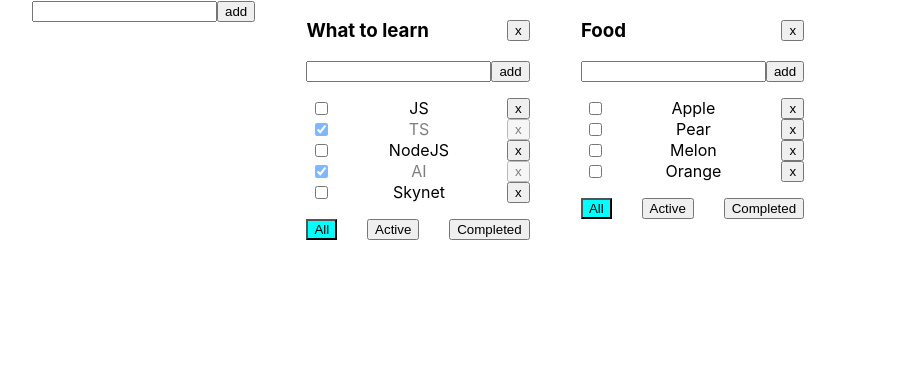
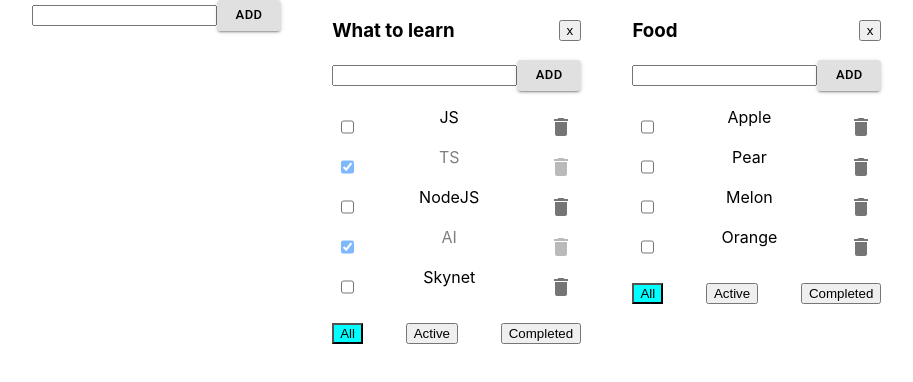
Before and after one commit to Metaloziz/it-incubator-todolist-ts-01, a React (Create React App) app: page / in a window 1280 px wide. Shown: the top 382 px of the page, without its empty margins (32-945 px from the left). Built offline with nearby package versions, Linux system fonts and the light colour scheme.

Commit message:
ToDo_add_MU

```diff
--- a/src/components/SupperInput.tsx
+++ b/src/components/SupperInput.tsx
@@ -1,5 +1,7 @@
 import s from "../App.module.css";
 import React, {ChangeEvent, KeyboardEvent, useState} from "react";
+import {Button} from "@mui/material";
+
 
 type SupperInputPT = {
     listID: string
@@ -27,7 +29,6 @@ export const SupperInput = ({addItem, listID}: SupperInputPT) => {
                 } else setError(true)
                 break;
         }
-
     }
     const changeInputCB = (event: ChangeEvent<HTMLInputElement>) => {
         setError(false)
@@ -38,7 +39,9 @@ export const SupperInput = ({addItem, listID}: SupperInputPT) => {
             <input className={error ? s.input : ''} value={newTaskTitle}
                    onChange={changeInputCB}
                    onKeyPress={addTaskEnterCB}/>
-            <button onClick={addTaskButtonCB}>add</button>
+            {/*<button onClick={addTaskButtonCB}>add</button>*/}
+            <Button onClick={addTaskButtonCB} variant={"contained"} color={"inherit" } size={"small"} >add</Button>
+
             {error ? <div className={s.errorMessage}>error</div> : ''}
         </div>
 
--- a/src/components/ToDoList.tsx
+++ b/src/components/ToDoList.tsx
@@ -3,6 +3,9 @@ import {buttonsPT, filterPT, taskPT} from "../App";
 import s from '../App.module.css'
 import {SupperInput} from "./SupperInput";
 import {SupperSpan} from "./SupperSpan";
+import {IconButton} from "@mui/material";
+import {Delete} from "@material-ui/icons";
+
 
 
 type ToDoListPT = {
@@ -37,7 +40,6 @@ export const ToDoList = ({
         changeTaskStatus(taskID.currentTarget.id, listID)
     }
     const removeListCB = () => removeList(listID)
-
     const filterAll = () => filterTasks(all, listID)
     const filterActive = () => filterTasks(active, listID)
     const filterCompleted = () => filterTasks(completed, listID)
@@ -66,7 +68,10 @@ export const ToDoList = ({
                                 <input id={t.id} type="checkbox" checked={t.isDone} readOnly onClick={changeTaskStatusCB}/>
                                 {/*<span>{t.title}</span>*/}
                                 <SupperSpan id={t.id} title={t.title} changeTitle={changeTitleTaskCB}/>
-                                <button onClick={removeTaskCB}>{buttons.x}</button>
+                                {/*<button onClick={removeTaskCB}>{buttons.x}</button>*/}
+                                <IconButton onClick={removeTaskCB} >
+                                    <Delete />
+                                </IconButton>
                             </li>
                         }
                     )}
```
Also changed, not shown: package.json (+10 -6 lines), 1 other file (tests, documents, lock files or other folders).
